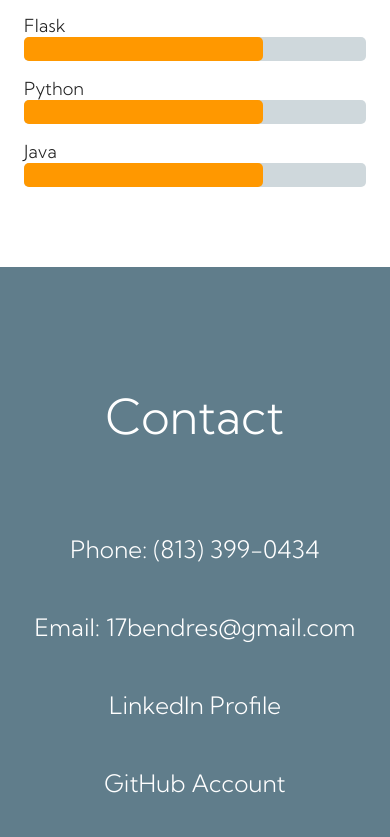
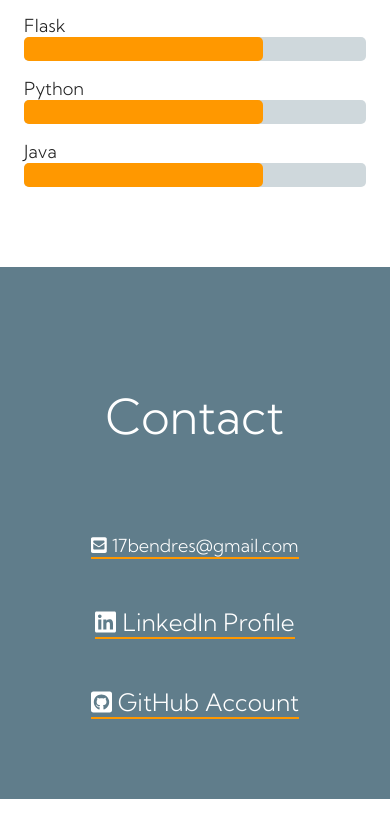
Before and after one commit to Bendr-Dev/Personal-Website, a Svelte app: page / in a window 390 px wide. Shown: the part 5143-5980 px from the top of the page. After the commit the page ends 5942 px from the top, so only its background shows below. Built offline with nearby package versions, Linux system fonts and the light colour scheme.

Commit message:
Adds responsiveness

```diff
--- a/src/Contact.svelte
+++ b/src/Contact.svelte
@@ -1,16 +1,17 @@
 <script lang="ts">
-  import { faTimes } from "@fortawesome/fontawesome-free";
+  import "@fortawesome/fontawesome-free/js/all.js";
 </script>
 
 <style>
   .contact {
     display: flex;
     width: 100%;
-    height: 50vh;
+    height: auto;
     background-color: var(--default-primary-color);
     align-items: center;
     flex-direction: column;
-    padding: 5rem 0;
+    padding-top: 5rem;
+    padding-bottom: 2rem;
   }
 
   .title {
@@ -49,7 +50,7 @@
     text-decoration: none;
     color: var(--text-icons);
     font-weight: 100;
-    font-size: 24px;
+    font-size: 32px;
     position: relative;
   }
 
@@ -70,6 +71,18 @@
     transform: scaleX(1);
     transform-origin: bottom left;
   }
+
+  @media (max-width: 412px) {
+    .content div {
+      border-bottom: 2px solid var(--accent-color);
+    }
+    span {
+      font-size: 18px;
+    }
+    a {
+      font-size: 24px;
+    }
+  }
 </style>
 
 <section class="contact" id="contact">
@@ -77,13 +90,16 @@
     <h2>Contact</h2>
   </div>
   <div class="content">
-    <div><span>Phone: (813) 399-0434</span></div>
-    <div><span>Email: 17bendres@gmail.com</span></div>
     <div>
-      <a
-        href="https://www.linkedin.com/in/brandon-endres/"
-        target="_blank">LinkedIn Profile</a>
+      <span><i class="fas fa-envelope-square" /> 17bendres@gmail.com</span>
     </div>
-    <div><a href="https://github.com/Bendr-Dev">GitHub Account</a></div>
+    <div>
+      <a href="https://www.linkedin.com/in/brandon-endres/" target="_blank">
+        <i class="fab fa-linkedin" /> LinkedIn Profile</a>
+    </div>
+    <div>
+      <a href="https://github.com/Bendr-Dev" target="_blank"><i
+          class="fab fa-github-square" /> GitHub Account</a>
+    </div>
   </div>
 </section>
```
